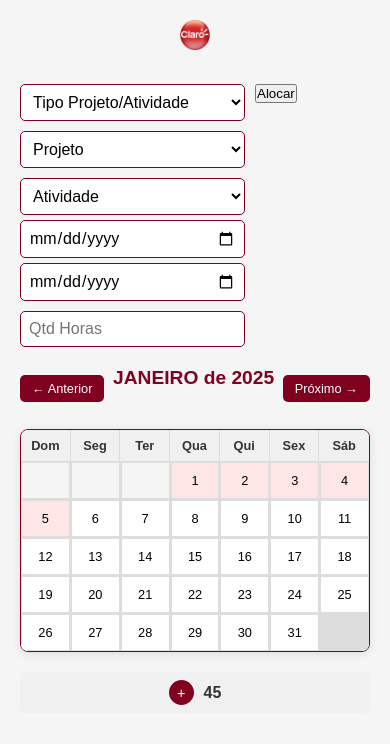
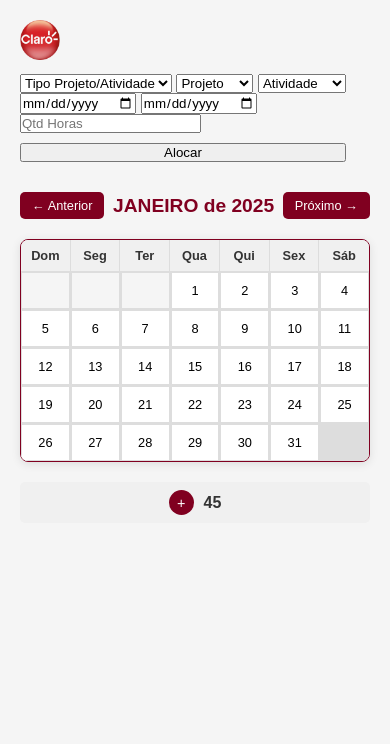
Before and after one commit to leonardolsanches/aloca-ohh, a Flask app: page /alocacao in a window 390 px wide. Shown: the top 744 px of the page. Run offline with Flask 3, Linux system fonts and the light colour scheme; the visitor is signed in with stand-in values (Sample User, id 1).

Commit message:
Update styles.css

```diff
--- a/static/css/styles.css
+++ b/static/css/styles.css
@@ -16,45 +15,126 @@ body {
   margin: 0 auto;
 }
 
-/* Estilos para o cabeçalho (alocacao.html) */
+/* Estilos para login.html */
+.login-container {
+  background-color: #fff;
+  padding: 40px;
+  border-radius: 8px;
+  box-shadow: 0 2px 10px rgba(0, 0, 0, 0.1);
+  width: 100%;
+  max-width: 400px;
+  border: 1px solid #800020;
+  position: absolute;
+  top: 50%;
+  left: 50%;
+  transform: translate(-50%, -50%);
+}
+
+.login-container .logo img {
+  height: 120px;
+  display: block;
+  margin: 0 auto 30px;
+}
+
+.login-container h2 {
+  text-align: center;
+  margin-bottom: 30px;
+  color: #800020;
+}
+
+.login-container label {
+  display: block;
+  margin-bottom: 8px;
+  color: #555;
+}
+
+.login-container select,
+.login-container input {
+  width: 100%;
+  padding: 12px;
+  margin-bottom: 20px;
+  border: 1px solid #ddd;
+  border-radius: 5px;
+  font-size: 1em;
+}
+
+.login-container select {
+  background-color: #fff;
+  cursor: pointer;
+  border-color: #800020;
+}
+
+.login-container input {
+  border-color: #800020;
+}
+
+.login-container button {
+  width: 100%;
+  padding: 12px;
+  background-color: #800020;
+  color: #fff;
+  border: none;
+  border-radius: 5px;
+  font-size: 1em;
+  cursor: pointer;
+  transition: background-color 0.3s;
+}
+
+.login-container button:hover {
+  background-color: #5a0015;
+}
+
+/* Estilos para dashboard.html */
 .header {
   display: flex;
   justify-content: space-between;
-  align-items: flex-start;
+  align-items: center;
   margin-bottom: 20px;
   flex-wrap: wrap;
   gap: 10px;
 }
 
-.logo img {
-  height: 40px; /* Tamanho do logotipo */
-  max-width: 100%;
+.header .logo img {
+  height: 80px;
+}
+
+.user-info {
+  font-size: 1.2em;
+  color: #333;
 }
 
 .filters-container {
   display: flex;
-  align-items: flex-start;
+  justify-content: space-between;
+  margin-bottom: 10px;
+  flex-wrap: wrap;
   gap: 10px;
 }
 
-.filters {
+.filters-left, .filters-right {
   display: flex;
   flex-direction: column;
   gap: 10px;
-  max-width: 600px; /* Ajustado para 3 filtros por linha */
 }
 
-.filter-row {
+.filters-left .filter-row {
   display: flex;
   gap: 10px;
   width: 100%;
 }
 
-.filters select,
-.filters input[type="date"],
-.filters input[type="number"] {
+.filters-right .filter-row {
+  display: flex;
+  gap: 10px;
+}
+
+.filters-left select:first-child {
+  width: 300px;
+}
+
+.filters-left select, .filters-right input[type="date"] {
   padding: 8px;
-  border: 1px solid #800020; /* Borda vermelho bordeaux */
+  border: 1px solid #800020;
   border-radius: 5px;
   font-size: 1em;
   background-color: #fff;
@@ -63,49 +143,78 @@ body {
   min-width: 150px;
 }
 
-.filters input[type="date"],
-.filters input[type="number"] {
+.filters-right input[type="date"] {
   cursor: text;
 }
 
-.periodo {
+.filters-bottom {
   display: flex;
-  gap: 5px;
+  gap: 10px;
+  margin-bottom: 20px;
+  flex-wrap: wrap;
+}
+
+.filters-bottom input[type="number"],
+.filters-bottom select {
+  padding: 8px;
+  border: 1px solid #800020;
+  border-radius: 5px;
+  font-size: 1em;
+  background-color: #fff;
+  cursor: pointer;
   flex: 1;
   min-width: 150px;
 }
 
-.filters button {
+.filters-bottom button {
   padding: 8px 20px;
-  background-color: #800020; /* Vermelho bordeaux */
+  background-color: #800020;
   color: #fff;
   border: none;
   border-radius: 5px;
   font-size: 1em;
   cursor: pointer;
   transition: background-color 0.3s;
-  height: 86px; /* Altura para cobrir as duas linhas (2 inputs de 40px + margem) */
-  align-self: stretch;
 }
 
-.filters button:hover {
-  background-color: #5a0015; /* Tom mais escuro de vermelho bordeaux */
+.filters-bottom button:hover {
+  background-color: #5a0015;
+}
+
+.calendar-nav {
+  display: flex;
+  justify-content: space-between;
+  align-items: center;
+  margin-bottom: 20px;
+}
+
+.calendar-nav button {
+  background-color: #800020;
+  color: #fff;
+  border: none;
+  padding: 10px 20px;
+  border-radius: 5px;
+  cursor: pointer;
+  transition: background-color 0.3s;
+}
+
+.calendar-nav button:hover {
+  background-color: #5a0015;
 }
 
 .calendar-title {
   text-align: center;
   font-size: 1.8em;
-  margin-bottom: 20px;
-  color: #800020; /* Vermelho bordeaux */
+  color: #800020;
 }
 
 .calendar {
   width: 100%;
-  background-color: #fff; /* Fundo branco puro */
+  background-color: #fff;
   border-radius: 8px;
   box-shadow: 0 2px 10px rgba(0, 0, 0, 0.1);
   overflow: hidden;
-  border: 1px solid #800020; /* Borda vermelho bordeaux */
+  border: 1px solid #800020;
 }
 
 .calendar-header {
@@ -148,12 +257,23 @@ body {
   cursor: default;
 }
 
-.calendar-days .day.highlighted {
-  background-color: #ffe6e6; /* Rosa claro para destaque */
+.calendar-days .day.selected {
+  background-color: #800020;
+  color: #fff;
 }
 
-.calendar-days .day.selected {
-  background-color: #800020; /* Vermelho bordeaux para células selecionadas */
+.calendar-days .day.green {
+  background-color: #4CAF50;
+  color: #fff;
+}
+
+.calendar-days .day.yellow {
+  background-color: #FFC107;
+  color: #333;
+}
+
+.calendar-days .day.red {
+  background-color: #F44336;
   color: #fff;
 }
 
@@ -216,104 +345,66 @@ body {
 }
 
 .add-btn:hover {
-  background-color: #5a0015; /* Tom mais escuro de vermelho bordeaux */
-}
-
-/* Estilos para login.html */
-.login-container {
-  background-color: #fff; /* Fundo branco puro para o contêiner */
-  padding: 40px;
-  border-radius: 8px;
-  box-shadow: 0 2px 10px rgba(0, 0, 0, 0.1);
-  width: 100%;
-  max-width: 400px;
-  border: 1px solid #800020; /* Borda vermelho bordeaux */
-}
-
-.logo {
-  text-align: center;
-  margin-bottom: 20px;
-}
-
-.login-container h2 {
-  text-align: center;
-  margin-bottom: 30px;
-  color: #800020; /* Título em vermelho bordeaux */
-}
-
-.login-container label {
-  display: block;
-  margin-bottom: 8px;
-  color: #555;
-}
-
-.login-container select,
-.login-container input {
-  width: 100%;
-  padding: 12px;
-  margin-bottom: 20px;
-  border: 1px solid #ddd;
-  border-radius: 5px;
-  font-size: 1em;
-}
-
-.login-container select {
-  background-color: #fff;
-  cursor: pointer;
-  border-color: #800020; /* Borda vermelho bordeaux no dropdown */
-}
-
-.login-container input {
-  border-color: #800020; /* Borda vermelho bordeaux nos inputs */
-}
-
-.login-container button {
-  width: 100%;
-  padding: 12px;
-  background-color: #800020; /* Botão em vermelho bordeaux */
-  color: #fff;
-  border: none;
-  border-radius: 5px;
-  font-size: 1em;
-  cursor: pointer;
-  transition: background-color 0.3s;
-}
-
-.login-container button:hover {
-  background-color: #5a0015; /* Tom mais escuro de vermelho bordeaux no hover */
+  background-color: #5a0015;
 }
 
 /* Responsividade */
 @media (max-width: 768px) {
+  .login-container {
+    padding: 20px;
+  }
+
+  .login-container .logo img {
+    height: 90px;
+  }
+
+  .login-container h2 {
+    font-size: 1.5em;
+  }
+
+  .login-container select,
+  .login-container input,
+  .login-container button {
+    padding: 10px;
+    font-size: 0.9em;
+  }
+
   .header {
     flex-direction: column;
     align-items: flex-start;
   }
 
-  .filters-container {
-    width: 100%;
+  .header .logo img {
+    height: 60px;
   }
 
-  .filters {
-    max-width: 100%;
+  .user-info {
+    font-size: 1em;
+    margin-top: 10px;
   }
 
-  .filter-row {
+  .filters-container {
     flex-direction: column;
   }
 
-  .filters select,
-  .filters .periodo,
-  .filters input[type="date"],
-  .filters input[type="number"] {
-    flex: 1;
+  .filters-left .filter-row,
+  .filters-right .filter-row {
+    flex-direction: column;
+  }
+
+  .filters-left select,
+  .filters-right input[type="date"] {
     min-width: 120px;
   }
 
-  .filters button {
+  .filters-bottom {
+    flex-direction: column;
+  }
+
+  .filters-bottom input[type="number"],
+  .filters-bottom select,
+  .filters-bottom button {
     width: 100%;
-    padding: 8px;
-    height: auto;
   }
 
   .calendar-title {
@@ -337,29 +428,32 @@ body {
 }
 
 @media (max-width: 480px) {
-  .header {
-    align-items: center;
+  .login-container .logo img {
+    height: 60px;
   }
 
-  .logo img {
-    height: 30px; /* Reduzir o tamanho do logotipo */
+  .login-container h2 {
+    font-size: 1.2em;
   }
 
-  .filters {
-    flex-direction: column;
-    gap: 5px;
+  .login-container select,
+  .login-container input,
+  .login-container button {
+    padding: 8px;
+    font-size: 0.8em;
   }
 
-  .filters select,
-  .filters .periodo,
-  .filters input[type="date"],
-  .filters input[type="number"],
-  .filters button {
-    width: 100%;
+  .header .logo img {
+    height: 40px;
   }
 
-  .periodo {
-    flex-direction: column;
+  .user-info {
+    font-size: 0.9em;
+  }
+
+  .filters-left select,
+  .filters-right input[type="date"] {
+    width: 100%;
   }
 
   .calendar-title {
```
Also changed, not shown: other parts of static/css/styles.css (+28 -35 lines).
